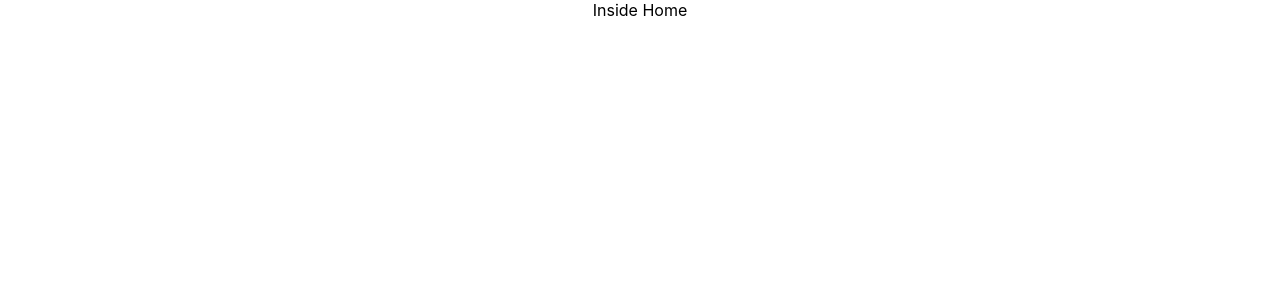
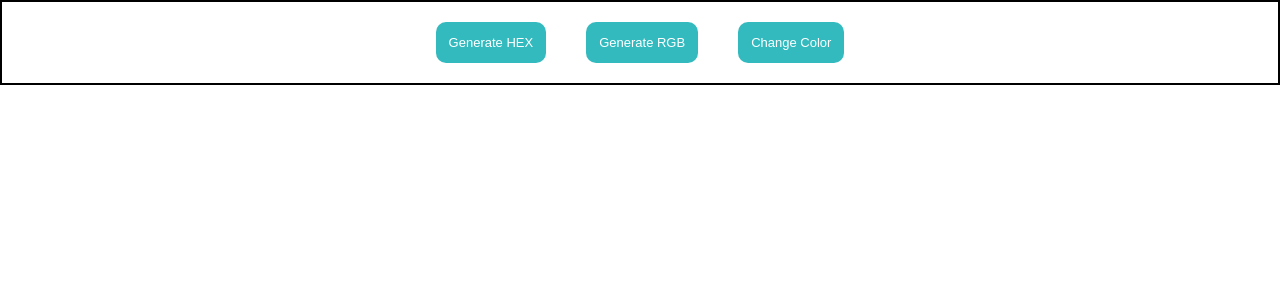
Before and after one commit to misraag/react1, a React (Create React App) app in the folder RandomColorGenerator/randomcolor/: page / in a window 1280 px wide. Shown: the top 300 px of the page. Built offline with nearby package versions, Linux system fonts and the light colour scheme.

Commit message:
added buttons and css

```diff
--- a/RandomColorGenerator/randomcolor/src/components/home/Home.js
+++ b/RandomColorGenerator/randomcolor/src/components/home/Home.js
@@ -1,10 +1,29 @@
 import React from 'react'
+import styles from './Home.module.css'
 
 function Home () {
 
+    function handleRandomHexGenerator () {
+
+    }
+
+    function handleRandomRGBGenerator () {
+
+    }
+
+    function handleChangeColor () {
+
+    }
+
+
     return (
         <div>
-            Inside Home
+            <nav className={styles.navbar}>
+                <button onClick={handleRandomHexGenerator} className={styles.button}>Generate HEX</button>
+                <button onClick={handleRandomRGBGenerator} className={styles.button}>Generate RGB</button>
+                <button onClick={handleChangeColor} className={styles.button}>Change Color</button>
+            </nav>
+            <div className={styles.division}></div>
         </div>
     )
 
--- a/RandomColorGenerator/randomcolor/src/components/home/Home.module.css
+++ b/RandomColorGenerator/randomcolor/src/components/home/Home.module.css
@@ -0,0 +1,14 @@
+.navbar {
+    border: 2px solid rgba(0, 0, 0, 1);
+}
+
+.button {
+    margin: 20px 20px;
+    font-size: 13px;
+    padding: 13px;
+    border-radius: 10px;
+    background-color: rgb(51, 186, 190);
+    color: white;
+    border: none;
+    cursor: pointer;
+}
```
